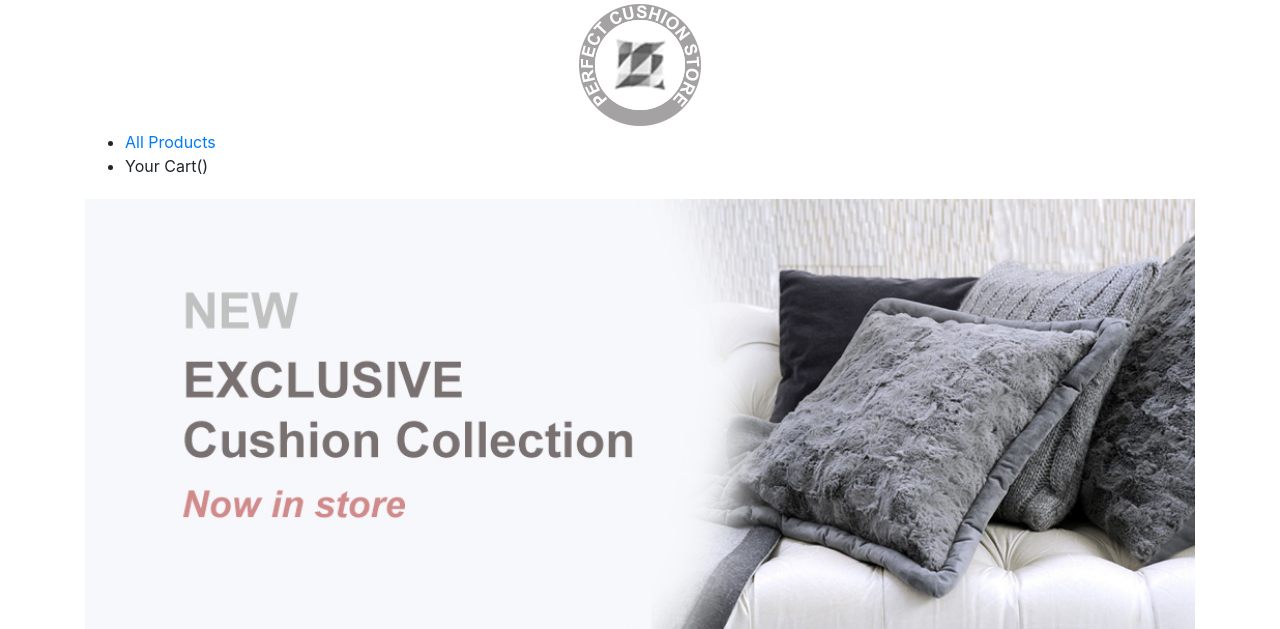
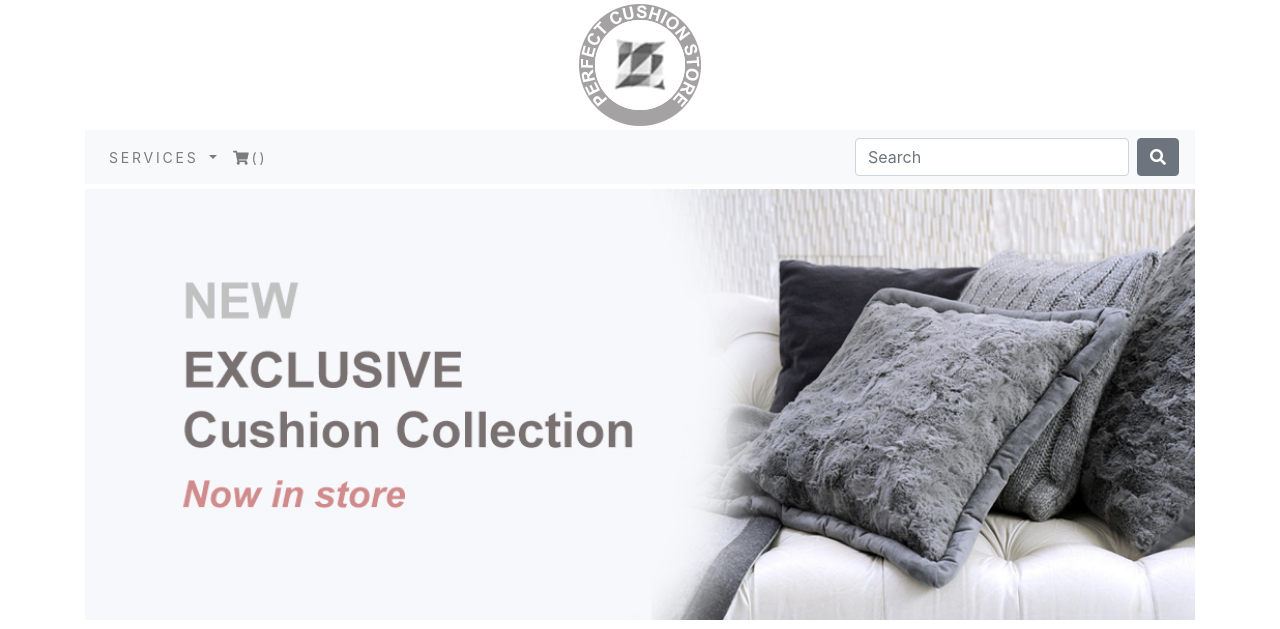
Before and after one commit to atul-nit/dailystuff, a Django app: page /servicecatalog/home/ in a window 1280 px wide. Shown: the top 629 px of the page. Run offline with Django 3.2, Linux system fonts and the light colour scheme; data that the repository does not hold is empty; some libraries are stand-ins or nearby versions.

Commit message:
navigation bar category listing

```diff
--- a/dailystuff/servicecatalog/templates/navigationbar.html
+++ b/dailystuff/servicecatalog/templates/navigationbar.html
@@ -1,9 +1,47 @@
-<nav>
-    <ul>
-        <li><a href="{% url 'servicecatalog:allServices' %}">All Products</a></li>
-        {% for cat in menulinks %}
-        <li><a href="">{{ cat.category_name }}</a></li>
-        {% endfor %}
-        <li>Your Cart()</li>
-    </ul>
+<nav class="navbar navbar-expand-lg navbar-light bg-light">
+    <button class="navbar-toggler" type="button" data-toggle="collapse" data-target="#navbarSupportedContent"
+            aria-controls="navbarSupportedContent" aria-expanded="false" aria-label="Toggle navigation">
+        <span class="navbar-toggler-icon"></span>
+    </button>
+
+    <div class="collapse navbar-collapse" id="navbarSupportedContent">
+        <ul class="navbar-nav mr-auto">
+            <li class="nav-item dropdown {% if 'shop' in request.path %}active{% endif %}">
+                <a class="nav-link dropdown-toggle" href="#" id="navbarDropdown" role="button" data-toggle="dropdown"
+                   aria-haspopup="true" aria-expanded="false">
+                    Services
+                </a>
+                <div class="dropdown-menu" aria-labelledby="navbarDropdown">
+                    <a class="dropdown-item" href="{% url 'servicecatalog:allServices' %}">All Services</a>
+                    {% for cat in menulinks %}
+                    <a class="dropdown-item" href="">{{ cat.category_name }}</a>
+                    {% endfor %}
+                </div>
+            </li>
+            <li class="nav-item">
+                <a class="nav-link" href="">
+                    <i class="fas fa-shopping-cart"></i>()
+                </a>
+            </li>
+        </ul>
+        <form class="form-inline my-2 my-lg-0" action="" method="get">
+            {% csrf_token %}
+            <input class="form-control mr-sm-2" type="search" placeholder="Search" aria-label="Search" name="q">
+            <button class="btn btn-secondary my-2 my-sm-0" type="submit"><i class="fas fa-search"></i></button>
+        </form>
+    </div>
 </nav>
+
+
+
+
+
+<!--<nav>-->
+    <!--<ul>-->
+        <!--<li><a href="{% url 'servicecatalog:allServices' %}">All Products</a></li>-->
+        <!--{% for cat in menulinks %}-->
+        <!--<li><a href="">{{ cat.category_name }}</a></li>-->
+        <!--{% endfor %}-->
+        <!--<li>Your Cart()</li>-->
+    <!--</ul>-->
+<!--</nav>-->
--- a/dailystuff/servicecatalog/templates/servicecatalog/commonbase.html
+++ b/dailystuff/servicecatalog/templates/servicecatalog/commonbase.html
@@ -6,7 +6,7 @@
     <meta name="viewport" content="width=device-width, initial-scale=1, shrink-to-fit=no">
     <meta name="description" content="{% block metadescription %}{% endblock %}">
     <link href="https://fonts.googleapis.com/css?family=Roboto&display=swap" rel="stylesheet">
-    <link rel="stylesheet" href="{% static 'css/custom.css' %}">
+    <link rel="stylesheet" href="{% static 'css/main.css' %}">
     <link rel="stylesheet" href="{% static 'css/bootstrap.min.css' %}">
     <link rel="stylesheet" href="{% static 'css/fontawesome-all.min.css' %}">
 
--- a/dailystuff/static/css/custom.css
+++ /dev/null
@@ -1,128 +0,0 @@
-body {
-    font-family: 'Roboto', sans-serif;
-}
-/***Navbar***/
-.nav-item {
-    letter-spacing: .2em;
-    font-size: 14px;
-    text-transform: uppercase;
-}
-.dropdown-item {
-    letter-spacing: .2em;
-    font-size: 14px;
-    text-transform: uppercase;
-}
-/**Footer**/
-.my_footer {
-    background-color: #f8f9fa;
-    height: 60px;
-}
-.my_footer p {
-    padding-top: 20px;
-    font-size: 14px;
-}
-/**Category Page**/
-.my_row_class {
-    padding-top: 15px;
-}
-.my_row_class .mx-auto p {
-    color: #000;
-    font-size: 12px;
-}
-.my_row_class .mx-auto p a {
-    color: #000;
-    font-size: 12px;
-    text-decoration: none;
-}
-.my_image {
-    width: 100%;
-    height: auto;
-}
-.my_title {
-    font-size: 16px;
-    text-transform: uppercase;
-    letter-spacing: .2em;
-}
-.my_image_padding {
-    padding-top: 5px;
-}
-.my_bottom_margin {
-    margin-bottom: 10px;
-}
-.card-body h4 {
-    font-size: 14px;
-    text-transform: uppercase;
-    letter-spacing: .2em;
-}
-/**Product Page**/
-.my_prod_row_class {
-    padding-top: 15px;
-    padding-bottom: 15px;
-}
-.my_prod_row_class .mx-auto p {
-    color: #000;
-    font-size: 12px;
-}
-.my_prod_row_class .mx-auto p a {
-    color: #000;
-    font-size: 12px;
-    text-decoration: none;
-}
-.my_prod_title {
-    font-size: 16px;
-    text-transform: uppercase;
-    letter-spacing: .2em;
-    padding-top: 15px;
-    padding-bottom: 10px;
-}
-.my_prod_text {
-    padding-right: 20px;
-}
-.my_search_text {
-    padding-top: 20px;
-}
-/**Cart Page**/
-.my_custom_table {
-    min-width: 400 px;
-    font-size: 14px;
-}
-.my_custom_thead {
-    font-weight: normal;
-    text-transform: uppercase;
-    letter-spacing: .2em;
-    background-color: #f8f9fa!important;
-}
-.custom_image {
-    width: 100px;
-    height: 100px;
-}
-.custom_a {
-    text-decoration: none;
-}
-.custom_icon {
-    text-decoration: none;
-    color: #868e96!important;
-}
-.my_custom_button {
-    margin-top: 5px;
-}
-/**Stripe Button**/
-.stripe-button-el {
-    width: 100% !important;
-    display: block !important;
-    background-color: #868e96 !important;
-    border: 0px !important
-    background-image: none;
-}
-.stripe-button-el span {
-    display: block;
-    position: relative;
-    padding: 0px 12px;
-    height: 36px !important;
-    line-height: 36px !important;
-    font-family: 'Roboto' sans-serif !important;
-    font-size: 16px !important;
-    color: #fff !important;
-    background-image: none;
-    background: none;
-}
--- a/dailystuff/static/css/main.css
+++ b/dailystuff/static/css/main.css
@@ -1,3 +1,128 @@
-p {
-    color: red;
+body {
+    font-family: 'Roboto', sans-serif;
 }
+/***Navbar***/
+.nav-item {
+    letter-spacing: .2em;
+    font-size: 14px;
+    text-transform: uppercase;
+}
+.dropdown-item {
+    letter-spacing: .2em;
+    font-size: 14px;
+    text-transform: uppercase;
+}
+/**Footer**/
+.my_footer {
+    background-color: #f8f9fa;
+    height: 60px;
+}
+.my_footer p {
+    padding-top: 20px;
+    font-size: 14px;
+}
+/**Category Page**/
+.my_row_class {
+    padding-top: 15px;
+}
+.my_row_class .mx-auto p {
+    color: #000;
+    font-size: 12px;
+}
+.my_row_class .mx-auto p a {
+    color: #000;
+    font-size: 12px;
+    text-decoration: none;
+}
+.my_image {
+    width: 100%;
+    height: auto;
+}
+.my_title {
+    font-size: 16px;
+    text-transform: uppercase;
+    letter-spacing: .2em;
+}
+.my_image_padding {
+    padding-top: 5px;
+}
+.my_bottom_margin {
+    margin-bottom: 10px;
+}
+.card-body h4 {
+    font-size: 14px;
+    text-transform: uppercase;
+    letter-spacing: .2em;
+}
+/**Product Page**/
+.my_prod_row_class {
+    padding-top: 15px;
+    padding-bottom: 15px;
+}
+.my_prod_row_class .mx-auto p {
+    color: #000;
+    font-size: 12px;
+}
+.my_prod_row_class .mx-auto p a {
+    color: #000;
+    font-size: 12px;
+    text-decoration: none;
+}
+.my_prod_title {
+    font-size: 16px;
+    text-transform: uppercase;
+    letter-spacing: .2em;
+    padding-top: 15px;
+    padding-bottom: 10px;
+}
+.my_prod_text {
+    padding-right: 20px;
+}
+.my_search_text {
+    padding-top: 20px;
+}
+/**Cart Page**/
+.my_custom_table {
+    min-width: 400 px;
+    font-size: 14px;
+}
+.my_custom_thead {
+    font-weight: normal;
+    text-transform: uppercase;
+    letter-spacing: .2em;
+    background-color: #f8f9fa!important;
+}
+.custom_image {
+    width: 100px;
+    height: 100px;
+}
+.custom_a {
+    text-decoration: none;
+}
+.custom_icon {
+    text-decoration: none;
+    color: #868e96!important;
+}
+.my_custom_button {
+    margin-top: 5px;
+}
+/**Stripe Button**/
+.stripe-button-el {
+    width: 100% !important;
+    display: block !important;
+    background-color: #868e96 !important;
+    border: 0px !important
+    background-image: none;
+}
+.stripe-button-el span {
+    display: block;
+    position: relative;
+    padding: 0px 12px;
+    height: 36px !important;
+    line-height: 36px !important;
+    font-family: 'Roboto' sans-serif !important;
+    font-size: 16px !important;
+    color: #fff !important;
+    background-image: none;
+    background: none;
+}
```
